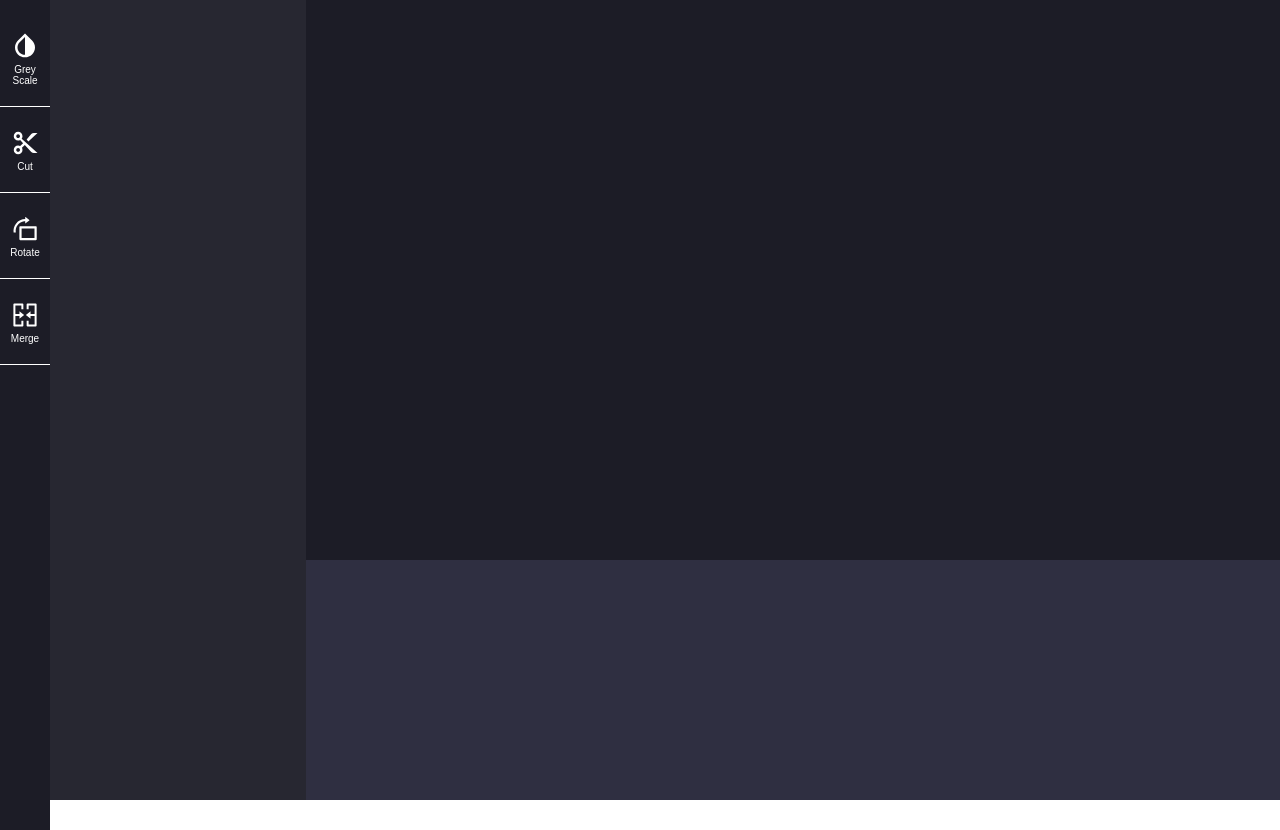
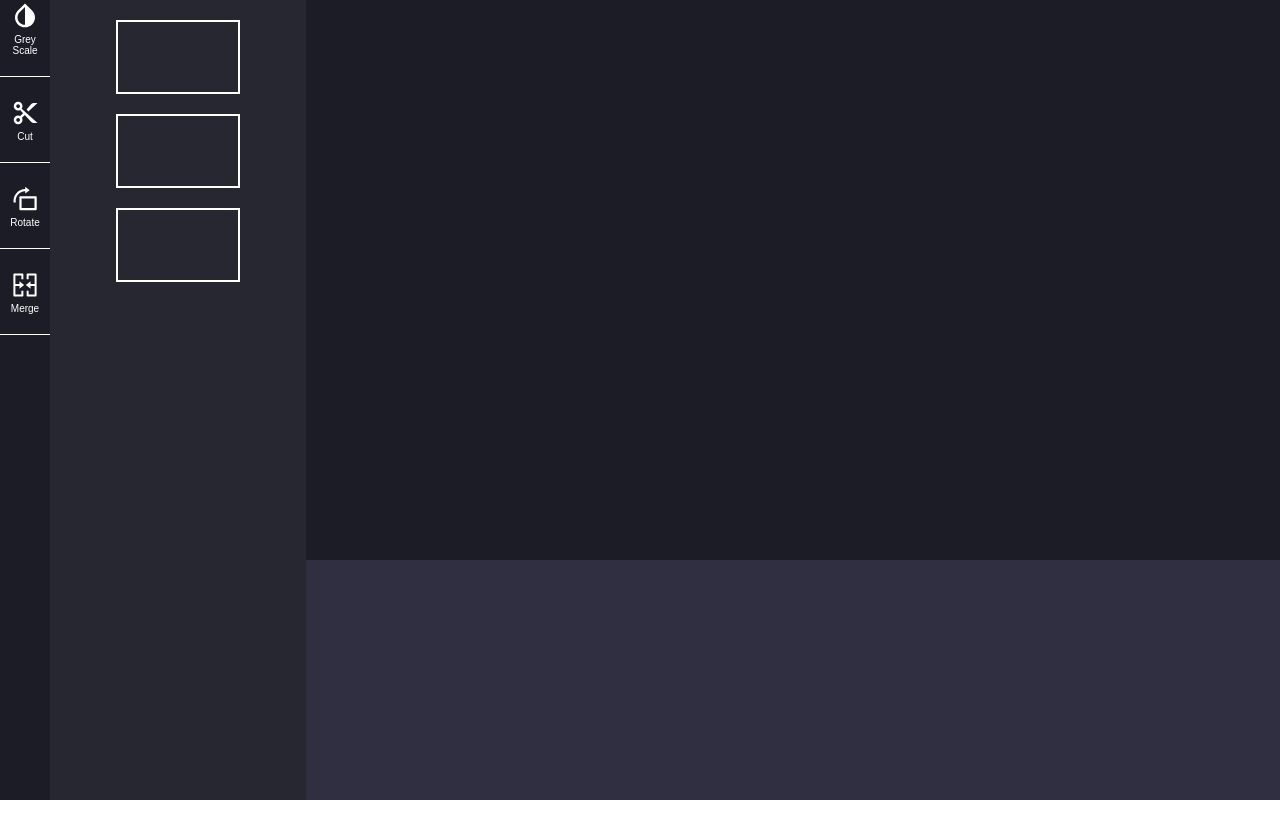
Before and after one commit to VibhorJaiswal/video-editor-pro, a React (Create React App) app in the folder video-editor-pro/: page / in a window 1280 px wide. After the commit the page ends 800 px from the top, so only its background shows below. Built offline with nearby package versions, Linux system fonts and the light colour scheme.

Commit message:
all videos div done

```diff
--- a/video-editor-pro/src/AllVideosDiv.js
+++ b/video-editor-pro/src/AllVideosDiv.js
@@ -3,7 +3,20 @@ import allvideosdiv from './css/allvideosdiv.module.css'
 function AllVideosDiv()
 {
     return (
-        <div className={allvideosdiv.area}></div>
+        <div className={allvideosdiv.area}>
+
+            <div className={allvideosdiv.videoThumbnail}>
+
+            </div>
+
+            <div className={allvideosdiv.videoThumbnail}>
+
+            </div>
+
+            <div className={allvideosdiv.videoThumbnail}>
+
+            </div>
+        </div>
     )
 }
 
--- a/video-editor-pro/src/css/allvideosdiv.module.css
+++ b/video-editor-pro/src/css/allvideosdiv.module.css
@@ -4,3 +4,14 @@
     background: #272731;
     float: left;
 }
+
+.videoThumbnail{
+
+    height: 70px;
+    width: 120px;
+    border: 2px white solid;
+    margin-left: auto;
+    margin-bottom: 10px;
+    margin-top: 20px;
+    margin-right: auto;
+}
--- a/video-editor-pro/src/css/toolsdiv.module.css
+++ b/video-editor-pro/src/css/toolsdiv.module.css
@@ -5,7 +5,8 @@
     float: left;
 
 
-    margin-top: 30px;
+    /* margin-top: 30px; */
+    /* padding-top: 30px; */
     text-align: center;
     display:table-cell;
     vertical-align:middle;
```
